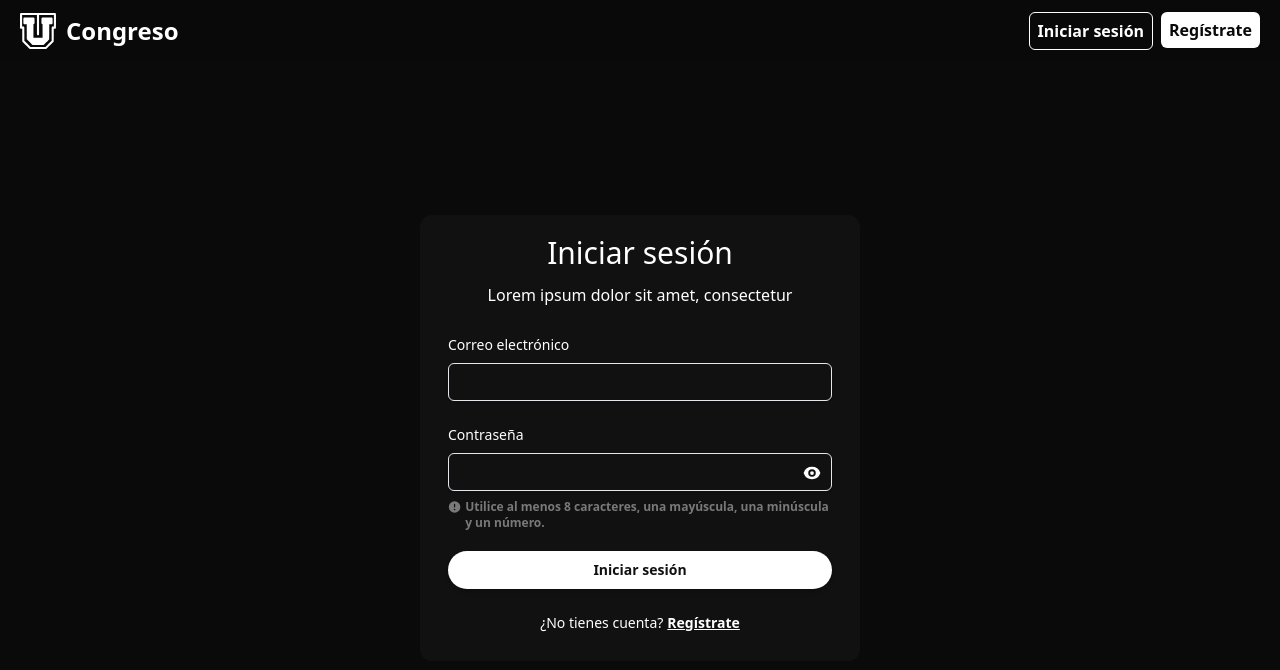
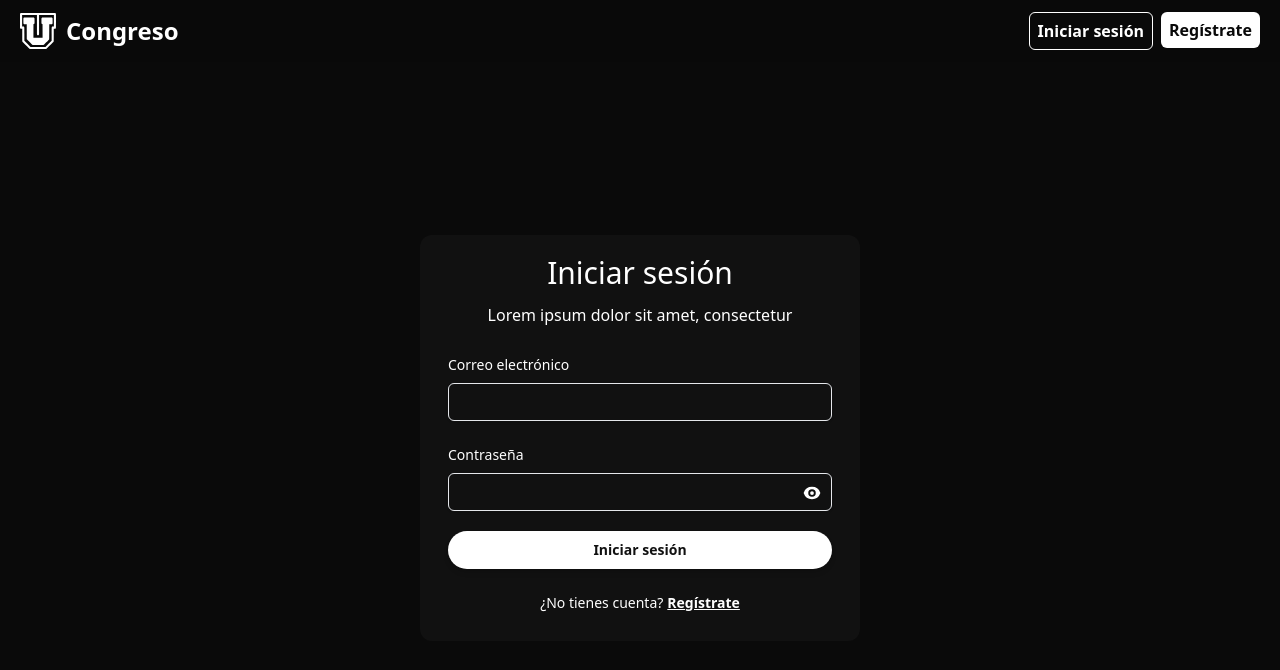
Before and after one commit to zahidzta/web-congreso-react, a React (Vite) app: page /login in a window 1280 px wide. Shown: the top 670 px of the page. Built offline with nearby package versions, Linux system fonts and the light colour scheme.

Commit message:
Se quita alerta innecesaria del formulario login

```diff
--- a/src/views/Login.tsx
+++ b/src/views/Login.tsx
@@ -34,11 +34,6 @@ export default function Login() {
                 {visiblePassword ?
                   <EyeSlashIcon className="absolute w-5 h-5 top-2.5 right-2.5 cursor-pointer" onClick={() => setVisiblePassword(false)}/>
                   : <EyeIcon className="absolute w-5 h-5 top-2.5 right-2.5 cursor-pointer" onClick={() => setVisiblePassword(true)}/> }
-
-                <p className="flex items-start mt-2 text-xs text-[#797979] font-semibold">
-                  <ExclamationCircleIcon className="h-4 w-4 mr-1 text-[#797979]" />
-                  Utilice al menos 8 caracteres, una mayúscula, una minúscula y un número.
-                </p>
               </div>
             </div>
           </div>
```
